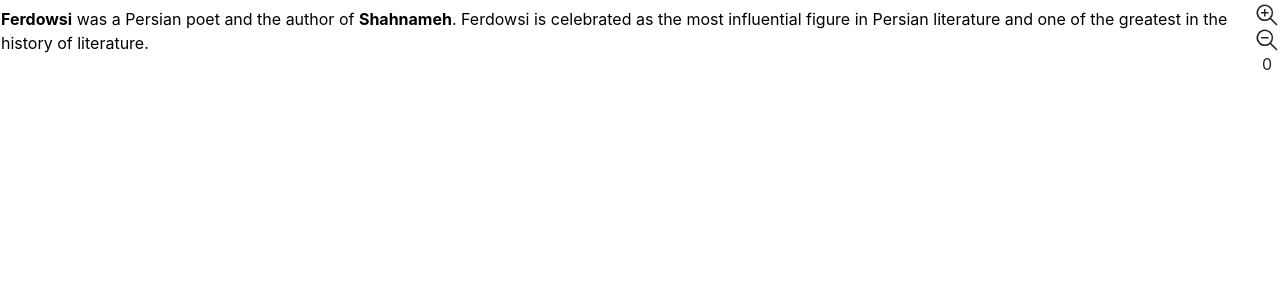
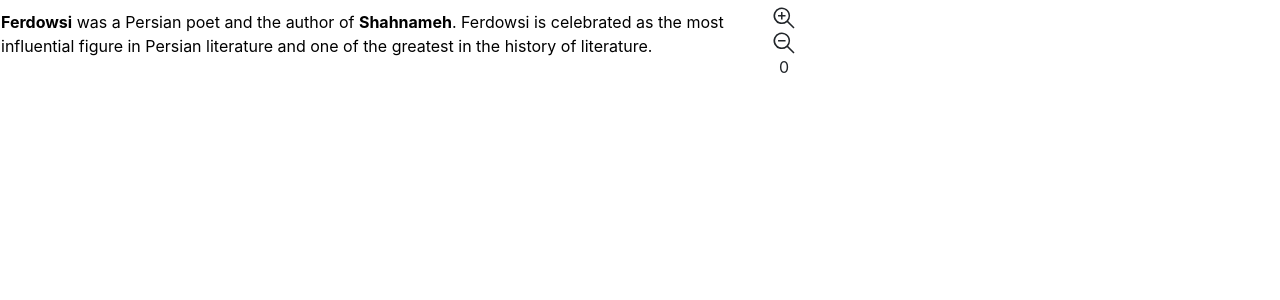
Before and after one commit to MarkSaravi/zoomable-documents, a React (Create React App) app: page / in a window 1280 px wide. Shown: the top 300 px of the page. Built offline with nearby package versions, Linux system fonts and the light colour scheme.

Commit message:
adding paddings

```diff
--- a/src/Pages/Ferdowsi.tsx
+++ b/src/Pages/Ferdowsi.tsx
@@ -8,7 +8,11 @@
 
 const FerdowsiPage: React.FC = () => {
     const zoomable = new ZoomableContent(ferdowsiData, true);
-    return (<ZoomableView content={zoomable} />);
+    return (
+        <div style={{ width: '800px' }}>
+            <ZoomableView content={zoomable} />
+        </div>
+    );
 };
 
 export default FerdowsiPage;
--- a/src/components/ZoomableView/index.tsx
+++ b/src/components/ZoomableView/index.tsx
@@ -21,7 +21,7 @@
         <td>
           <div dangerouslySetInnerHTML={{ __html: content.toString().content }} />
         </td>
-        <td style={{width:`${ICON_SIZE+2}px`}}>
+        <td style={{ width:`${ICON_SIZE+8}px`, padding: '4px' }}>
           <ZoomIn handler={()=> setZoomLevel(content.zoomIn().level) } />
           <ZoomOut handler={()=> setZoomLevel(content.zoomOut().level) } />
           <span style={{width:`${ICON_SIZE+2}px`, padding: 'auto'}}>{zoomLevel}</span>
```
